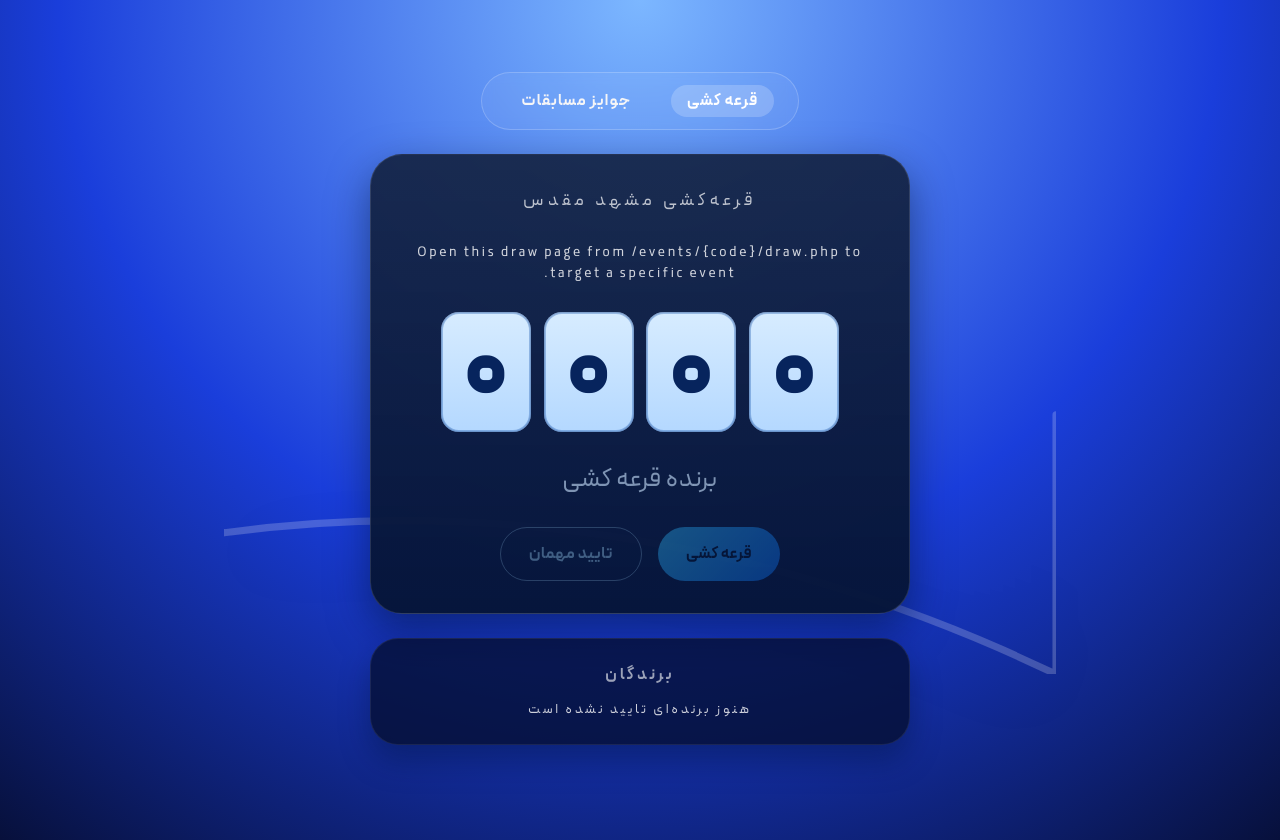
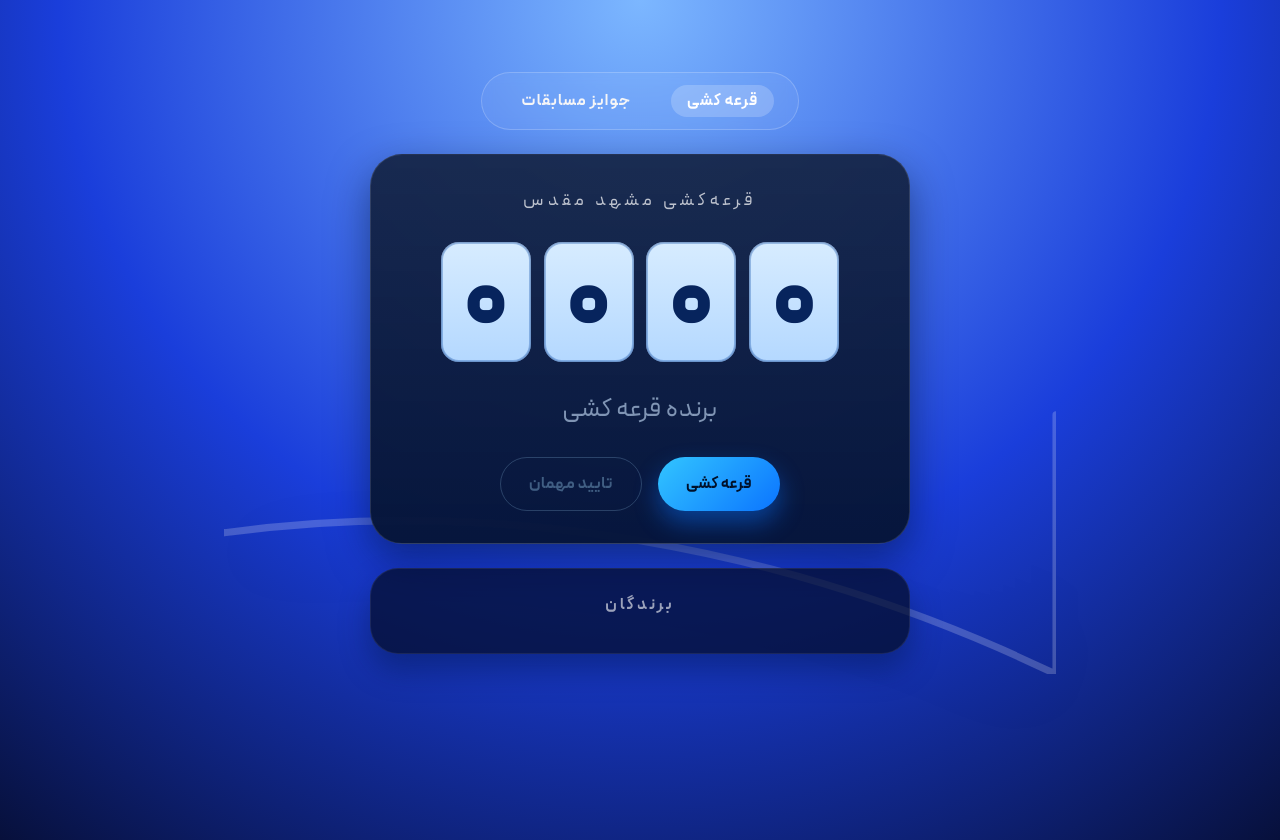
Before and after one commit to iGre4t/DavatShodi, a PHP site: page /draw.php in a window 1280 px wide. Run offline with PHP 8.4, Linux system fonts and the light colour scheme; a user stored in the database is signed in.

Commit message:
somehow fixed

```diff
--- a/draw.php
+++ b/draw.php
@@ -537,7 +537,6 @@
     </nav>
     <div class="draw-shell" aria-live="polite">
       <p class="caption">قرعه‌کشی مشهد مقدس</p>
-      <p id="event-prize-hint" class="status" aria-live="polite"></p>
       <p id="code-display" class="code-display" aria-live="polite" aria-label="کد قرعه‌کشی فعلی">
         <?php for ($idx = 0; $idx < 4; $idx++): ?>
           <span class="code-digit code-digit--animating" data-index="<?= $idx ?>"></span>
@@ -559,9 +558,6 @@
       window.__WINNERS_LIST = window.__WINNERS_LIST || <?= json_encode($winnersList, JSON_UNESCAPED_UNICODE); ?>;
       const EVENT_CODE = <?= json_encode($drawEventCode, JSON_UNESCAPED_UNICODE); ?>;
       const DRAW_API_PATH = 'draw.php' + (EVENT_CODE ? '?event_code=' + encodeURIComponent(EVENT_CODE) : '');
-      const EVENT_HAS_EVENT_CODE = <?= json_encode($drawEventCode !== '', JSON_UNESCAPED_UNICODE); ?>;
-      const EVENT_HAS_PRIZES = <?= json_encode($eventHasPrizes, JSON_UNESCAPED_UNICODE); ?>;
-      const EVENT_PRIZE_HINT = <?= json_encode($eventPrizeHint, JSON_UNESCAPED_UNICODE); ?>;
       const guestPool = Array.isArray(window.__GUEST_POOL) ? window.__GUEST_POOL : [];
       let winnersList = Array.isArray(window.__WINNERS_LIST) ? window.__WINNERS_LIST : [];
       const codeDisplay = document.getElementById('code-display');
@@ -570,18 +566,6 @@
       const confirmBtn = document.getElementById('confirm-guest');
       const winnersContainer = document.getElementById('winner-items');
       const digitElements = Array.from(codeDisplay.querySelectorAll('.code-digit'));
-      const prizeHintEl = document.getElementById('event-prize-hint') || (() => {
-        const caption = document.querySelector('.draw-shell .caption');
-        if (!caption) {
-          return null;
-        }
-        const el = document.createElement('p');
-        el.id = 'event-prize-hint';
-        el.className = 'status';
-        el.setAttribute('aria-live', 'polite');
-        caption.insertAdjacentElement('afterend', el);
-        return el;
-      })();
 
       let animationInterval = null;
       let stopTimeouts = [];
@@ -635,21 +619,6 @@
         const key = createGuestSelectionKey(guest);
         return key !== '' && !chosenGuestKeys.has(key);
       });
-      const canAttemptDraw = () => (
-        EVENT_HAS_EVENT_CODE && EVENT_HAS_PRIZES && getAvailableGuests().length > 0
-      );
-      const updateStartButtonAvailability = () => {
-        if (!startBtn) {
-          return;
-        }
-        startBtn.disabled = !canAttemptDraw();
-      };
-      const updatePrizeHint = () => {
-        if (!prizeHintEl) {
-          return;
-        }
-        prizeHintEl.textContent = EVENT_PRIZE_HINT || '';
-      };
 
       const cancelAnimation = () => {
         if (animationInterval !== null) {
--- a/guests.php
+++ b/guests.php
@@ -294,6 +294,8 @@
           </div>
         </div>
 
+</section>
+
   <div id="guest-mapping-modal" class="modal hidden" role="dialog" aria-modal="true" aria-labelledby="guest-mapping-title">
     <div class="modal-card">
       <div class="modal-header">
@@ -474,7 +476,6 @@
       </div>
     </div>
   </div>
-</section>
 
 <script src="https://cdn.jsdelivr.net/npm/xlsx@0.18.5/dist/xlsx.full.min.js" defer></script>
 <script src="style/jalalidatepicker.min.js" defer></script>
```
